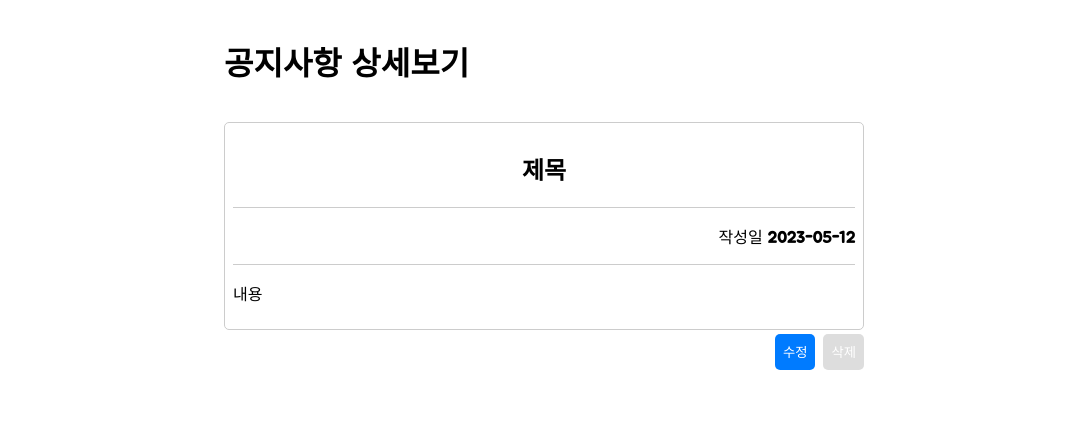
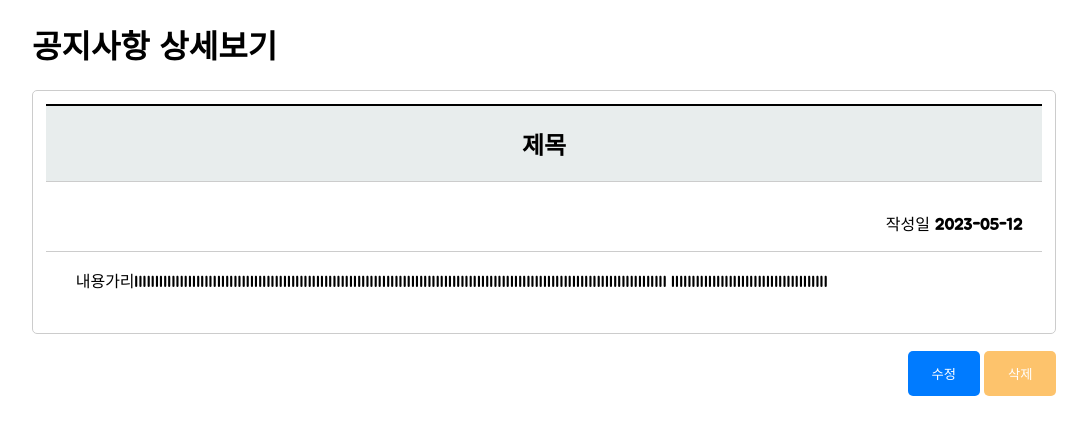
Before and after one commit to JeongHunsss/KKU-GIT, a PHP site: page /notice/notice_detail.php in a window 1280 px wide. Shown: the part 65-500 px from the top of the page, without its empty margins (96-1183 px from the left). Run offline with PHP 8.4, Linux system fonts and the light colour scheme; the visitor is signed in with stand-in values (Sample User, id 1).

Commit message:
0529 공지사항 디테일

```diff
--- a/notice/css/notice_detail.css
+++ b/notice/css/notice_detail.css
@@ -1,48 +1,62 @@
-.my-hr {
+/* .my-hr {
   border-top: 1px solid black;
   position: absolute;
-  top: 100%; /* Positioned right below the header */
+  top: 100%;
   left: 0;
   width: 100%;
   height: 1px;
   background-color: #ddd;
   z-index: 0;
-}
+} */
 
 .cont {
-  /* margin-left: 12.5%; */
   position: fixed;
-  top: 4.375%; /* Same height as the header element */
-  left: 6.25%;
+  top: 65px;
+  left: 50%;
+  transform: translateX(-50%);
   width: 100%;
-  height: calc(100% - 6.25%); /* Subtract the height of the header element from the full screen height */
+  height: calc(100% - 65px);
   overflow-y: scroll;
-}
-
-.header {
-  max-width: 50%;
-  padding: 1.25%;
-  margin: 0 auto;
+  justify-content: center;
   font-family: 'Jua', sans-serif;
 }
 
-.container {
-  margin: 0 auto;
-  max-width: 50%;
+.detail_tit{
+  text-align: left;
+  margin-left: 10%;
 }
 
-.notice {
+.detail_container {
+  align-items: center;
+  justify-content: center;
+  width: 80%;
+  margin-bottom: 1%;
+  margin-left: auto;
+  margin-right: auto;
+  height: 100%;
+}
+
+.detail_notice {
   background-color: #fff;
   border: 1px solid #ccc;
   box-shadow: 0.3125% 0.3125% 0.625% #ddd;
   padding: 1.25%;
   border-radius: 5px;
+  display: flex;
+  flex-direction: column;
+  align-items: center;
+  width: auto;
+  height: auto;
+  margin-bottom: 1%;
 }
 
-.title {
+.detail_title {
   text-align: center;
   border-bottom: 1px solid #ccc;
   margin-bottom: 1.25%;
+  width: 100%;
+  background-color: rgb(232, 237, 237);
+  border-top: 2px solid black;
 }
 
 .detail-h2 {
@@ -50,25 +64,35 @@
   font-family: 'Jua', sans-serif;
 }
 
-.info {
+.detail_info {
   text-align: right;
   margin-left: auto;
   border-bottom: 1px solid #ccc;
   font-family: 'Jua', sans-serif;
+  width: 100%;
 }
 
 .date {
   display: inline-block;
   font-weight: bold;
+  margin-right: 2%;
 }
 
-.content {
+.detail_content {
+  text-align: left;
   margin-bottom: 1.25%;
   font-family: 'Jua', sans-serif;
+  width: 100%;
+  padding: auto;
 }
-
-.button {
+.cnt{
+  margin-left: 3%;
+  margin-right: 3%;
+}
+.notice_button {
   text-align: right;
+  height: 100%;
+  width: 100%;
 }
 
 .edit-button {
@@ -81,17 +105,19 @@
   border-radius: 5px; /* Increase the border radius for a rounder button */
   cursor: pointer;
   font-family: 'Jua', sans-serif;
+  width: 7%; /* Increased the width to 10% */
 }
 
 .delete-button {
   display: inline-block;
-  margin-top: 0.625%;
-  margin-left: 0.625%;
+  /* margin-top: 0.625%; */
+  /* margin-left: 0.625%; */
   padding: 1.25%; /* Increase the padding for a larger button */
-  background-color: #ddd;
+  background-color: rgb(253, 195, 108);
   color: #fff;
   border: none;
   border-radius: 5px; /* Increase the border radius for a rounder button */
   cursor: pointer;
   font-family: 'Jua', sans-serif;
+  width: 7%; /* Increased the width to 10% */
 }
--- a/notice/notice_detail.php
+++ b/notice/notice_detail.php
@@ -8,33 +8,37 @@
 <head>
 	<meta charset="UTF-8">
 	<title>공지사항 상세보기</title>
-    <link href="https://fonts.googleapis.com/css2?family=Jua&display=swap" rel="stylesheet">
     <link rel="stylesheet" type="text/css" href="../bars/css/top_bar.css">
 	<link rel="stylesheet" type="text/css" href="./css/notice_detail.css">
+    <link rel="stylesheet" href="https://cdnjs.cloudflare.com/ajax/libs/font-awesome/5.15.3/css/all.min.css" integrity="sha512-wzYS8v63e6sH2iITBn4xh6lAxfA+ar9viq//NgyOESoClafnHErjOSw5XPebHE9PLbXOrzPTzMgTJYqJS0VKbA==" crossorigin="anonymous" referrerpolicy="no-referrer" />
+
 </head>
 <?php include '../bars/top_bar.php'; ?>
+
 <body>
-	<div class="header">
-		<h1>공지사항 상세보기</h1>
-	</div>
-        <div class="container">
-            <div class="notice">
-                <div class="title">
+    <div class="cont">
+    <h1 class="detail_tit">공지사항 상세보기</h1>
+        <div class="detail_container">
+            <div class="detail_notice">
+                <div class="detail_title">
                     <h2 class="detail-h2">제목</h2>
                 </div>
-                <div class="info">
+                <div class="detail_info">
                     <p>작성일 <span class="date">2023-05-12</span></p>
                 </div>
-                <div class="content">
-                    <p>내용</p>
+                <div class="detail_content">
+                    <p class="cnt">내용가리lllllllllllllllllllllllllllllllllllllllllllllllllllllllllllllllllllllllllllllllllllllllllllllllllllllllllllllllllllllllllllllllll
+                        llllllllllllllllllllllllllllllllllllll
+                    </p>
                 </div>
             </div>
-            <div class="button">
+            <div class="notice_button">
                 <button type="button" class="edit-button" onclick="location.href='notice_add.php'">수정</button>
                 <button type="button" class="delete-button" onclick="confirmDelete()">삭제</button>
             </div>
         </div>
     </div>
+
     <script>
         function confirmDelete() {
             if(confirm("정말로 삭제하시겠습니까?")) {
```
